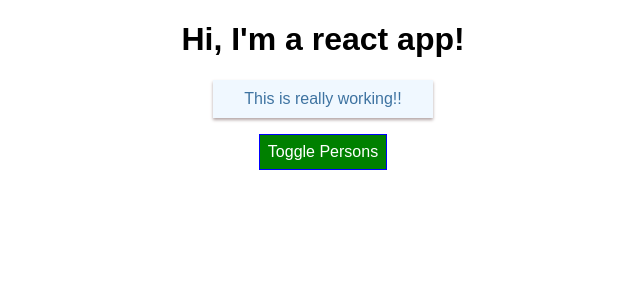
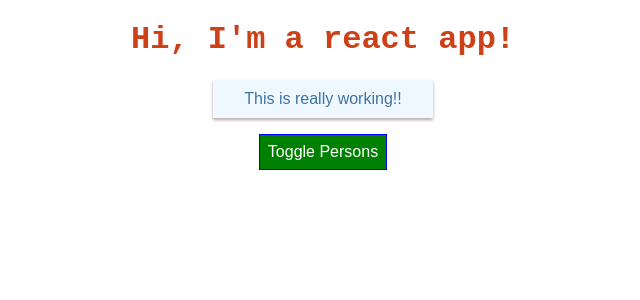
Before and after one commit to Hartz-I/ReactJS-DeepDive, a React (Create React App) app in the folder react-complete-guide/: page / in a window 1280 px wide. Shown: the top 300 px of the page, without its empty margins (317-957 px from the left). Built offline with nearby package versions, Linux system fonts and the light colour scheme.

Commit message:
added title style

```diff
--- a/react-complete-guide/src/components/Cockpit/Cockpit.css
+++ b/react-complete-guide/src/components/Cockpit/Cockpit.css
@@ -6,6 +6,12 @@
   font-weight: bold;
 
   animation: shake 2s infinite linear;
+}
+
+.title {
+  color: rgb(204, 65, 23);
+
+  font-family: "Courier New", Courier, monospace;
 }
 
 .para {
--- a/react-complete-guide/src/components/Cockpit/Cockpit.js
+++ b/react-complete-guide/src/components/Cockpit/Cockpit.js
@@ -45,7 +45,7 @@ const cockpit = (props) => {
 
   return (
     <div>
-      <h1>Hi, I'm a react app!</h1>
+      <h1 className="title">Hi, I'm a react app!</h1>
       <p className={classes.join(" ") /**this joins the classes with space */}>
         This is really working!!
       </p>
```
